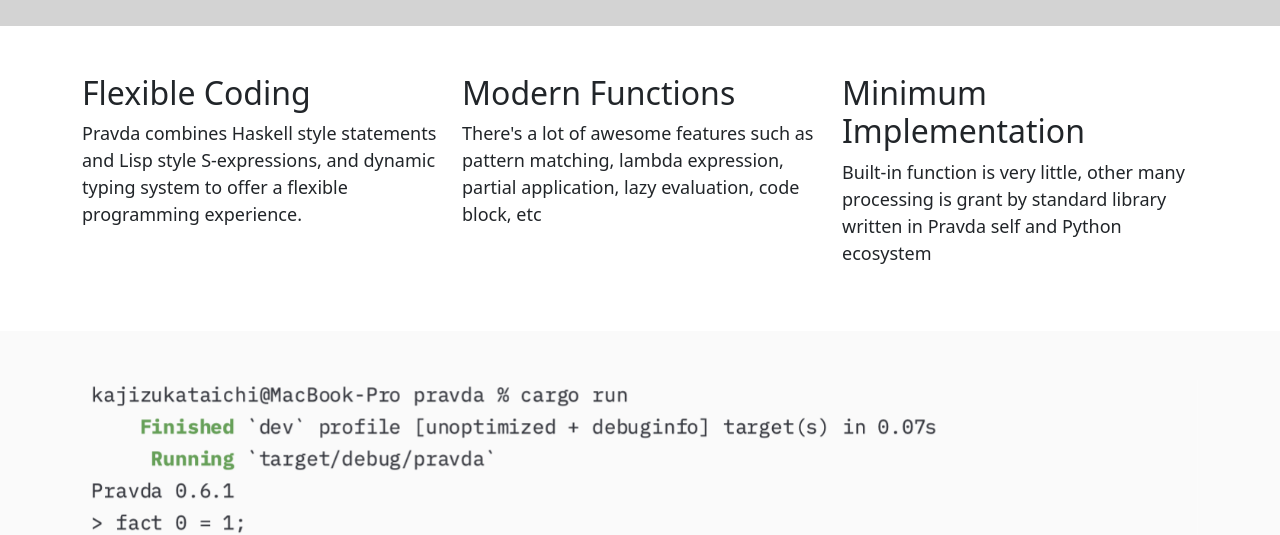
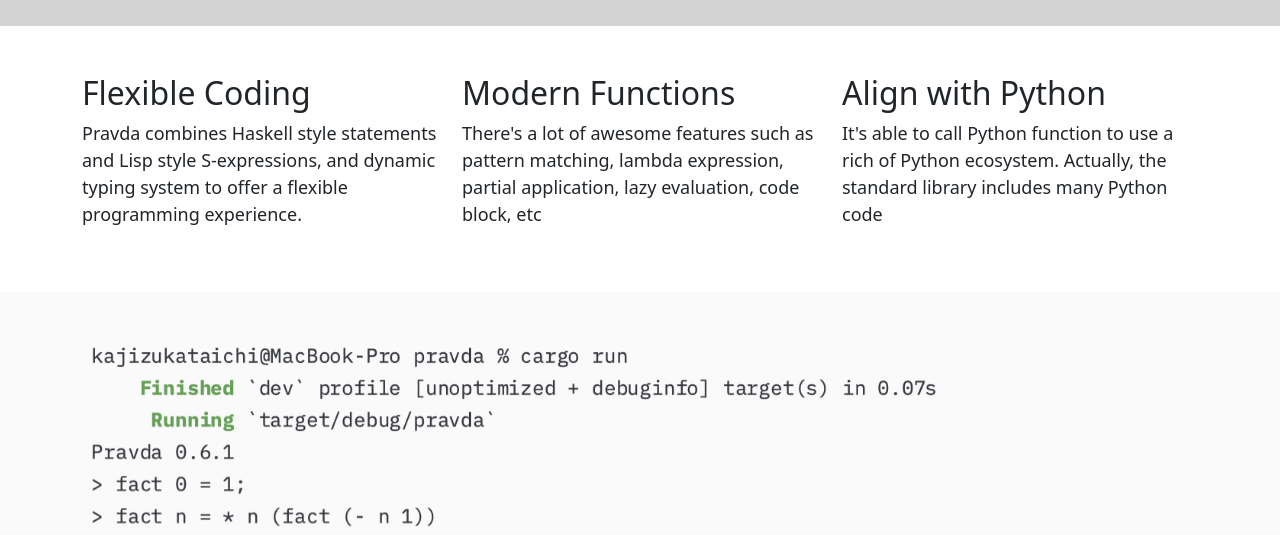
Before and after one commit to pravda-lang/pravda-lang.github.io, a plain HTML site: page index.html in a window 1280 px wide. Shown: the part 270-805 px from the top of the page. Drawn offline with nearby package versions, Linux system fonts and the light colour scheme.

Commit message:
Update index.html

```diff
--- a/index.html
+++ b/index.html
@@ -99,11 +99,11 @@
                         </p>
                     </div>
                     <div class="col-md-4">
-                        <h2>Minimum Implementation</h2>
+                        <h2>Align with Python</h2>
                         <p>
-                            Built-in function is very little, other many
-                            processing is grant by standard library written in
-                            Pravda self and Python ecosystem
+                            It's able to call Python function to use a rich of
+                            Python ecosystem. Actually, the standard library
+                            includes many Python code
                         </p>
                     </div>
                 </div>
```
